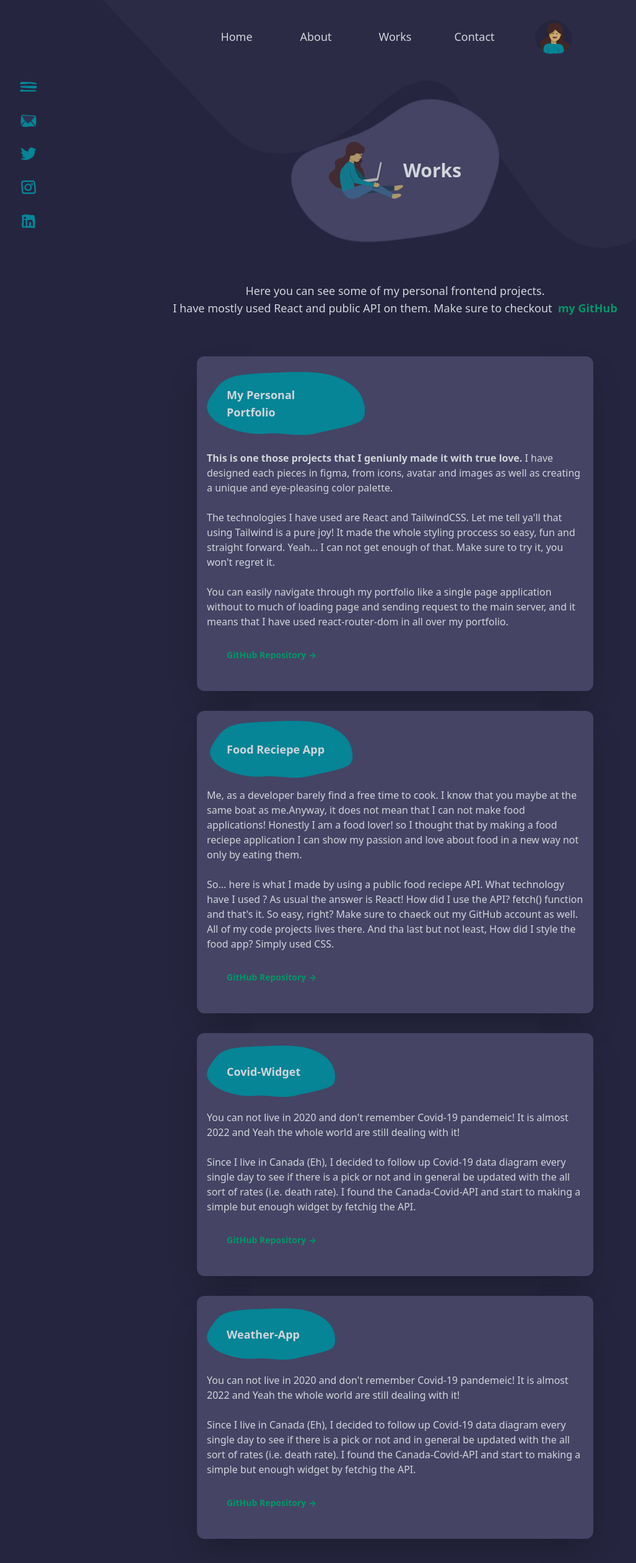
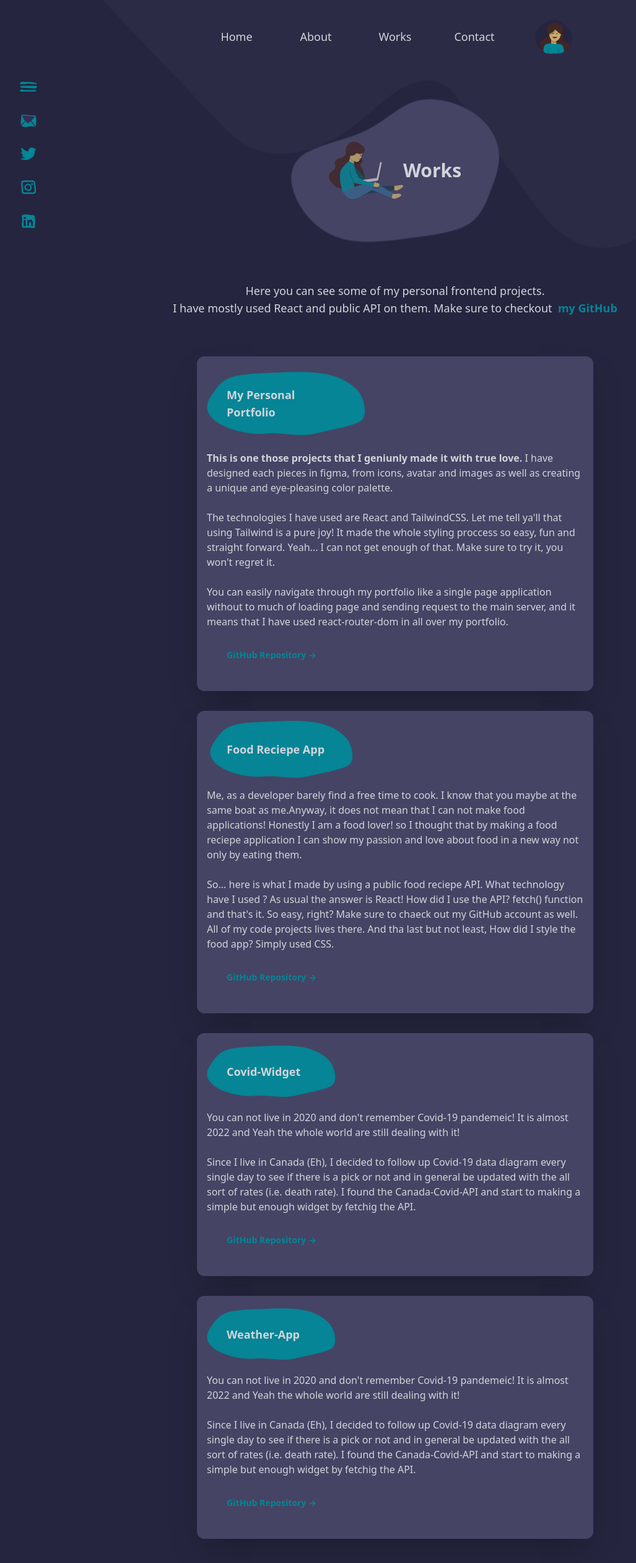
Before and after one commit to fojanb/Fojan-Portfolio, a React (Create React App) app: page /works in a window 1280 px wide. Shown: the top 2522 px of the page at 62% size, without its empty margins (2-1029 px from the left). Built offline with nearby package versions, Linux system fonts and the light colour scheme.

Commit message:
Updating Works Component with Some New Infos

```diff
--- a/src/components/Works/Works.js
+++ b/src/components/Works/Works.js
@@ -14,7 +14,7 @@ const Works = () => {
         <div>
           I have mostly used React and public API on them. Make sure to checkout{" "}
           <a href="https://github.com/fojanb" target="_blank">
-            <span className="font-bold text-green-600 hover:text-green-400 transform hover:scale-100 hover:transition duration-500 ease-in-out">
+            <span className="font-bold text-greeny hover:text-lightGreeny transform hover:scale-100 hover:transition duration-500 ease-in-out">
               &nbsp;my GitHub
             </span>
           </a>
@@ -46,7 +46,7 @@ const Works = () => {
               the main server, and it means that I have used react-router-dom in
               all over my portfolio.
               <div className="flex items-left w-60 text-sm p-8 text-gray-300">
-                <span className="font-bold text-green-600 hover:text-green-400 transform hover:scale-100 hover:transition duration-500 ease-in-out">
+                <span className="font-bold text-greeny hover:text-lightGreeny transform hover:scale-100 hover:transition duration-500 ease-in-out">
                   <a href="" target="_blank">
                     GitHub Repository&nbsp;<span>→</span>
                   </a>
@@ -75,7 +75,7 @@ const Works = () => {
               projects lives there. And tha last but not least, How did I style
               the food app? Simply used CSS.
               <div className="flex items-left w-60 text-sm p-8 text-gray-300">
-                <span className="font-bold text-green-600 hover:text-green-400 transform hover:scale-100 hover:transition duration-500 ease-in-out">
+                <span className="font-bold text-greeny hover:text-lightGreeny transform hover:scale-100 hover:transition duration-500 ease-in-out">
                   <a href="" target="_blank">
                     GitHub Repository&nbsp;<span>→</span>
                   </a>
@@ -100,7 +100,7 @@ const Works = () => {
               found the Canada-Covid-API and start to making a simple but enough
               widget by fetchig the API.
               <div className="flex items-left w-60 text-sm p-8 text-gray-300">
-                <span className="font-bold text-green-600 hover:text-green-400 transform hover:scale-100 hover:transition duration-500 ease-in-out">
+                <span className="font-bold text-greeny hover:text-lightGreeny transform hover:scale-100 hover:transition duration-500 ease-in-out">
                   <a href="" target="_blank">
                     GitHub Repository&nbsp;<span>→</span>
                   </a>
@@ -125,7 +125,7 @@ const Works = () => {
               found the Canada-Covid-API and start to making a simple but enough
               widget by fetchig the API.
               <div className="flex items-left w-60 text-sm p-8 text-gray-300">
-                <span className="font-bold text-green-600 hover:text-green-400 transform hover:scale-100 hover:transition duration-500 ease-in-out">
+                <span className="font-bold text-greeny hover:text-lightGreeny transform hover:scale-100 hover:transition duration-500 ease-in-out">
                   <a href="" target="_blank">
                     GitHub Repository&nbsp;<span>→</span>
                   </a>
--- a/tailwind.config.js
+++ b/tailwind.config.js
@@ -27,6 +27,8 @@ module.exports = {
         main: "#292929",
         light: "#454464",
         dark: "#25253f",
+        greeny:"#058596",
+        lightGreeny:"#07B5CC"
       },
       screens: {
         lg: { max: "1200px" },
```
